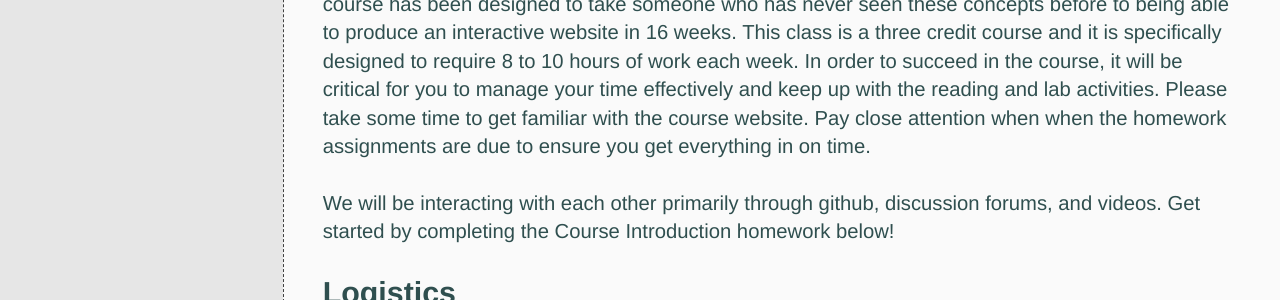
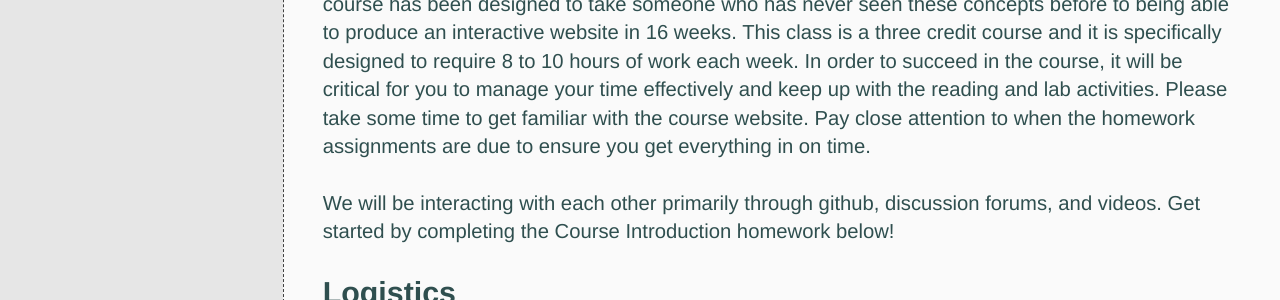
Before and after one commit to shanep/class-theme, a Jekyll site: the page built from index.html, in a window 1280 px wide. Shown: the part 844-1144 px from the top of the page. Built offline with Jekyll 4.4.1, drawn with Linux system fonts in a browser that asks for light colours; some of the changed text lies outside the part shown.

Commit message:
fixed type in sample welcome message

```diff
--- a/_data/semester-info.yml
+++ b/_data/semester-info.yml
@@ -23,7 +23,7 @@ welcome-message: >
    specifically designed to require 8 to 10 hours of work each week. In order to succeed in the
    course, it will be critical for you to manage your time effectively and keep up with the reading
    and lab activities.  Please take some time to get familiar with the course website. Pay close
-   attention when when the homework assignments are due to ensure you get everything in on time.
+   attention to when the homework assignments are due to ensure you get everything in on time.
    <br><br> We will be interacting with each other primarily through github, discussion forums, and
    videos. Get started by completing the Course Introduction homework below!
 welcome-video: https://www.youtube.com/embed/dQw4w9WgXcQ
```
